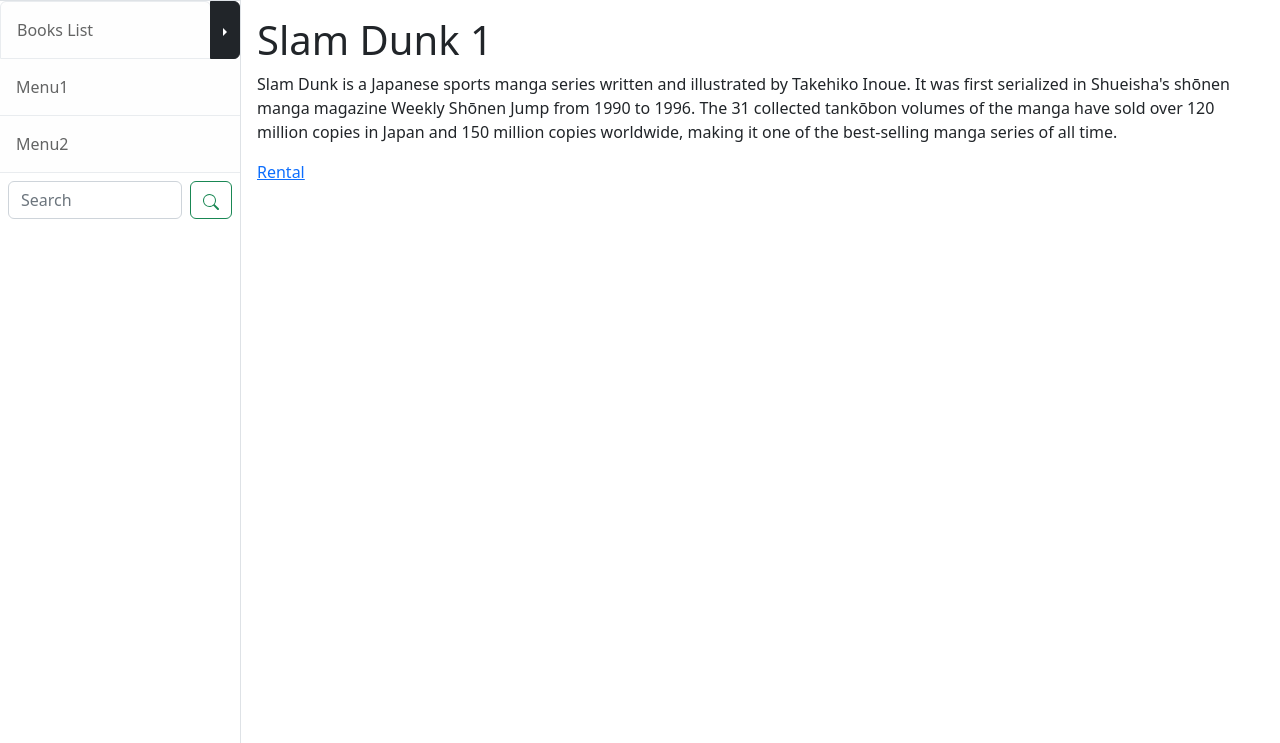
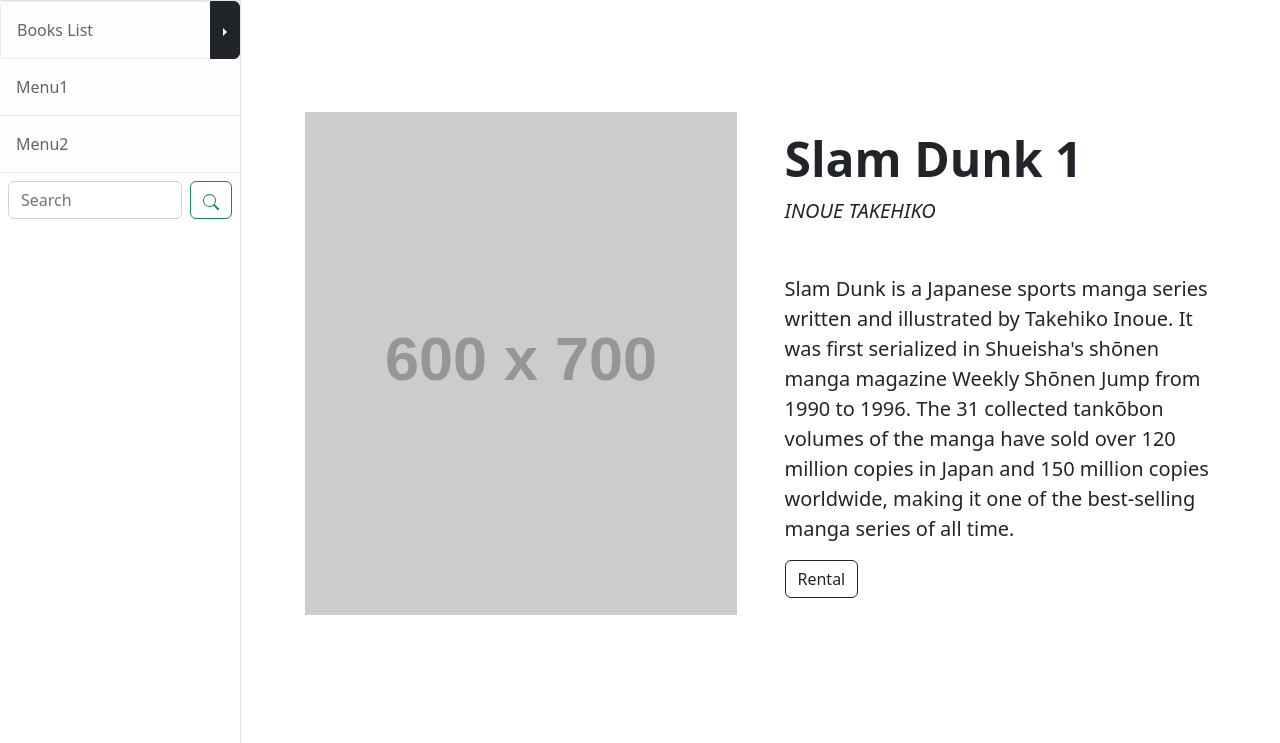
Before and after one commit to Lee816/techit_django_project_1, a Django app: page /books/1/detail/ in a window 1280 px wide. Shown: the part 57-800 px from the top of the page. Run offline with Django 4.2, Linux system fonts and the light colour scheme; data comes from the database, SQL or seed files in the repository; grey boxes labelled with a size stand in for pictures from a placeholder-image service; some libraries are stand-ins or nearby versions.

Commit message:
책 디테일 템플릿 수정

```diff
--- a/books/views.py
+++ b/books/views.py
@@ -63,7 +63,7 @@ def BookRent(request, book_id):
             book.stock -= 1
             book.like += 1
             book.save()
-            return redirect('books:books_list')
+            return redirect('books:my_rentals')
         else:
             return redirect('books:books_list')
 
--- a/templates/books/book_detail.html
+++ b/templates/books/book_detail.html
@@ -1,7 +1,19 @@
 {% extends 'base.html' %}
 
 {% block contents %}
-    <h1>{{ book.title }}</h1>
-    <p>{{ book.summary }}</p>
-    <a href="{% url "books:book_rent" book.id %}">Rental</a>
+    <section class="py-5">
+        <div class="container px-4 px-lg-5 my-5">
+            <div class="row gx-4 gx-lg-5 align-items-center">
+                <div class="col-md-6"><img class="card-img-top mb-5 mb-md-0" src="https://dummyimage.com/600x700/dee2e6/6c757d.jpg" alt="..." /></div>
+                <div class="col-md-6">
+                    <h1 class="display-5 fw-bolder">{{ book.title }}</h1>
+                    <div class="fs-5 mb-5">
+                        <span class="fst-italic fw-light">{{ book.author }}</span>
+                    </div>
+                    <p class="lead">{{ book.summary }}</p>
+                    <a class='btn btn-outline-dark' href="{% url "books:book_rent" book.id %}">Rental</a>
+                </div>
+            </div>
+        </div>
+    </section>
 {% endblock contents %}
```
